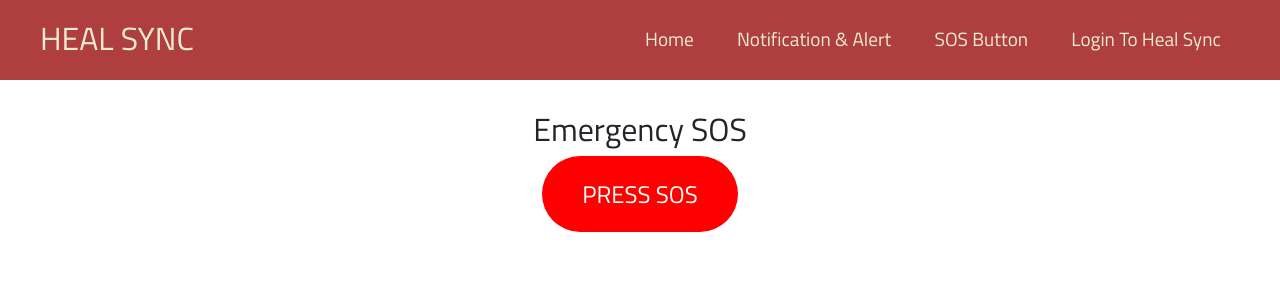
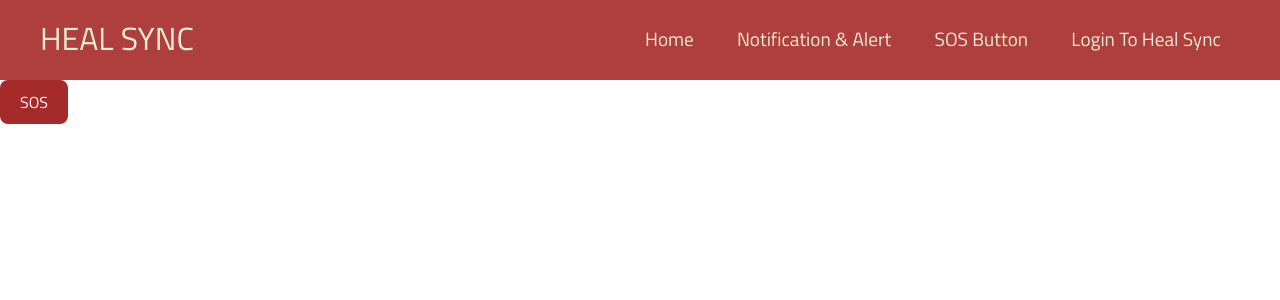
Before and after one commit to gct-bsit-2021/Heal-Sync, a React (Create React App) app in the folder my-app/: page /sos in a window 1280 px wide. Shown: the top 300 px of the page. Built offline with nearby package versions, Linux system fonts and the light colour scheme.

Commit message:
Update Sosbutton.jsx

```diff
--- a/my-app/src/Components/Pages/Sosbutton.jsx
+++ b/my-app/src/Components/Pages/Sosbutton.jsx
@@ -1,37 +1,55 @@
-import React from 'react'
-import { useState } from 'react'
-const Sosbutton = () => {
-    const [sent, setSent] = useState(false);
+import React from "react";
+import axios from "axios";
 
-  const handleSOS = () => {
-    setSent(true);
-    console.log(" SOS triggered Button (send to API )");
+const SOSButton = () => {
+  const handleSOSClick = () => {
+    if (navigator.geolocation) {
+      navigator.geolocation.getCurrentPosition(
+        async (position) => {
+          const lat = position.coords.latitude;
+          const lng = position.coords.longitude;
+          try {
+            await axios.post(
+              "http://localhost:5000/api/location",
+              { lat, lng },
+              {
+                headers: {
+                  Authorization: `Bearer ${localStorage.getItem("token")}`
+                }
+              }
+            );
+            alert("Location sent successfully!");
+          } catch (error) {
+            console.error(error);
+            alert("Error sending location");
+          }
+        },
+        (error) => {
+          console.error(error);
+          alert(" Unable to get your location. Please allow location access.");
+        }
+      );
+    } else {
+      alert(" Geolocation is not supported by this browser.");
+    }
+  };
 
-  };
   return (
-    <>
-       <div style={{ textAlign: 'center', padding: '30px' }}>
-      <h2>Emergency SOS</h2>
-      {sent ? (
-        <p style={{ color: 'red' }}> Emergency Alert Sent to Family.</p>
-      ) : (
-        <button
-          onClick={handleSOS}
-          style={{
-            padding: '20px 40px',
-            backgroundColor: 'red',
-            color: 'white',
-            fontSize: '24px',
-            borderRadius: '50px',
-            border: 'none'
-          }}
-        >
-          PRESS SOS
-        </button>
-      )}
-    </div>
-    </>
-  )
-}
+    <button
+      onClick={handleSOSClick}
+      style={{
+        backgroundColor: "brown",
+        color: "white",
+        padding: "10px 20px",
+        border: "none",
+        borderRadius: "8px",
+        fontSize: "16px",
+        cursor: "pointer"
+      }}
+    >
+       SOS
+    </button>
+  );
+};
 
-export default Sosbutton
+export default SOSButton;
```
